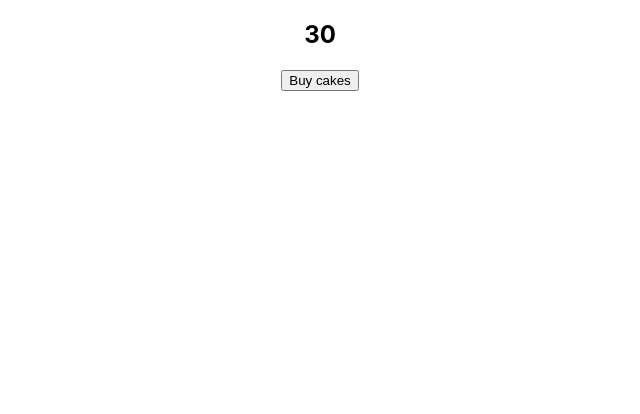
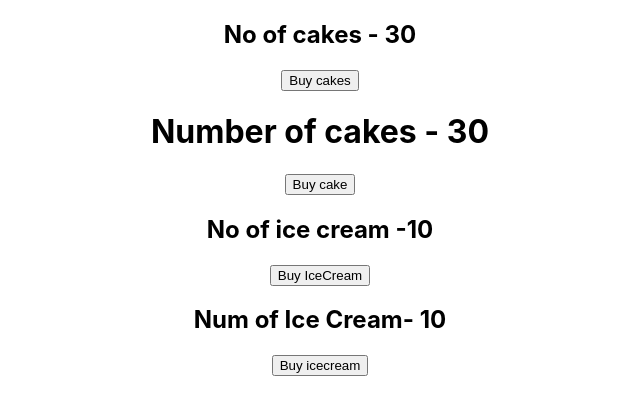
Before and after one commit to Shollytemmy/react-redux-exercises, a React (Create React App) app: page / in a window 1280 px wide. Shown: the top 414 px of the page, without its empty margins (320-960 px from the left). Built offline with nearby package versions, Linux system fonts and the light colour scheme.

Commit message:
use various method to achieve same result in redux

```diff
--- a/src/App.js
+++ b/src/App.js
@@ -1,5 +1,8 @@
 import './App.css';
 import  CakesComponent  from './components/CakesComponent';
+import { HooksCakeContainer } from './components/HooksCakeContainer';
+import { HooksIceCreamContainer } from './components/HooksIceCreamContainer';
+import  IceCreamComponent  from './components/IceCreamComponent';
 
 
 
@@ -8,6 +11,9 @@ function App() {
   return (
     <div className="App">
       <CakesComponent />
+      <HooksCakeContainer />
+      <IceCreamComponent />
+      <HooksIceCreamContainer />
 
     </div>
   );
--- a/src/components/CakesComponent.js
+++ b/src/components/CakesComponent.js
@@ -7,7 +7,7 @@ import { connect } from 'react-redux'
 
   return (
     <div>
-        <h2>{props.numOfCake}</h2>
+        <h2>No of cakes - {props.numOfCake}</h2>
         <button onClick={props.buyCake}>Buy cakes</button>
     </div>
   )
@@ -16,7 +16,7 @@ import { connect } from 'react-redux'
 
 const mapStateToProps = state => {
     return{
-        numOfCake: state.numOfCake
+        numOfCake: state.cake.numOfCake
     }
 }
 
--- /dev/null
+++ b/src/components/HooksCakeContainer.js
@@ -0,0 +1,17 @@
+import React from 'react'
+import { useDispatch, useSelector } from 'react-redux'
+import { cakeAction } from '../redux'
+
+
+export const HooksCakeContainer = () => {
+    const {numOfCake} = useSelector((state) => state.cake)
+    console.log(numOfCake)
+
+    const dispatch = useDispatch()
+  return (
+    <div>
+        <h1>Number of cakes - {numOfCake}</h1>
+        <button onClick={() => dispatch(cakeAction())}>Buy cake</button>
+    </div>
+  )
+}
--- /dev/null
+++ b/src/components/HooksIceCreamContainer.js
@@ -0,0 +1,15 @@
+import React from 'react'
+
+import { useDispatch, useSelector } from 'react-redux'
+import { buyIceCream } from '../redux/iceCream'
+
+export const HooksIceCreamContainer = () => {
+    const {numOfIceCream} = useSelector((state) => state.iceCream)
+    const dispatch = useDispatch()
+  return (
+    <div>
+        <h2>Num of Ice Cream- {numOfIceCream}</h2>
+        <button onClick={() => dispatch(buyIceCream())}>Buy icecream</button>
+    </div>
+  )
+}
--- /dev/null
+++ b/src/components/IceCreamComponent.js
@@ -0,0 +1,29 @@
+import React from 'react'
+import { buyIceCream } from '../redux/iceCream'
+import { connect } from 'react-redux'
+
+ const IceCreamComponent = (props) => {
+  return (
+    <div>
+        <h2>No of ice cream -{props.numOfIceCream} </h2>
+        <button onClick={props.buyIceCream}>Buy IceCream</button>
+    </div>
+  )
+}
+
+const mapStateToProps = state => {
+    return{
+        numOfIceCream: state.iceCream.numOfIceCream
+    }
+}
+
+const mapDispatchToProps = dispatch => {
+    return{
+        buyIceCream: () => dispatch(buyIceCream())
+
+    }
+}
+
+
+export default connect(mapStateToProps, mapDispatchToProps)
+ (IceCreamComponent)
--- a/src/index.js
+++ b/src/index.js
@@ -2,13 +2,11 @@ import React from 'react';
 import ReactDOM from 'react-dom/client';
 
 import { Provider} from 'react-redux';
-import { createStore } from 'redux';
-import { cakeReducer } from './redux/cake/cakeReducer';
+import store from './redux/store';
 import App from './App';
 import './index.css';
 
-const store = createStore(cakeReducer)
-console.log(store)
+
 
 
 const root = ReactDOM.createRoot(document.getElementById('root'));
--- /dev/null
+++ b/src/redux/iceCream/iceCreamAction.js
@@ -0,0 +1,9 @@
+import { BUY_ICECREAM } from "./iceCreamType"
+
+
+
+export const buyIceCream = () =>{
+    return{
+        type: BUY_ICECREAM
+    }
+}
--- /dev/null
+++ b/src/redux/iceCream/iceCreamReducer.js
@@ -0,0 +1,16 @@
+import { BUY_ICECREAM } from "./iceCreamType"
+
+const initialState ={
+    numOfIceCream: 10
+}
+
+const iceCreamReducer = (state = initialState, action) =>{
+    switch(action.type){
+        case BUY_ICECREAM: return{
+            ...state, numOfIceCream: state.numOfIceCream -1
+        }
+        default: return state
+    }
+}
+
+export default iceCreamReducer
--- /dev/null
+++ b/src/redux/iceCream/iceCreamType.js
@@ -0,0 +1 @@
+export const BUY_ICECREAM = 'BUY_ICECREAM'
--- /dev/null
+++ b/src/redux/iceCream/index.js
@@ -0,0 +1 @@
+export {buyIceCream} from './iceCreamAction'
--- /dev/null
+++ b/src/redux/store.js
@@ -0,0 +1,19 @@
+
+import { createStore, combineReducers } from "redux"
+import { cakeReducer } from "./cake/cakeReducer"
+import iceCreamReducer from "./iceCream/iceCreamReducer"
+
+
+const rootStore = combineReducers({
+    cake: cakeReducer,
+    iceCream: iceCreamReducer
+
+})
+
+const store = createStore(rootStore)
+console.log(store)
+
+
+
+
+export default store
```
